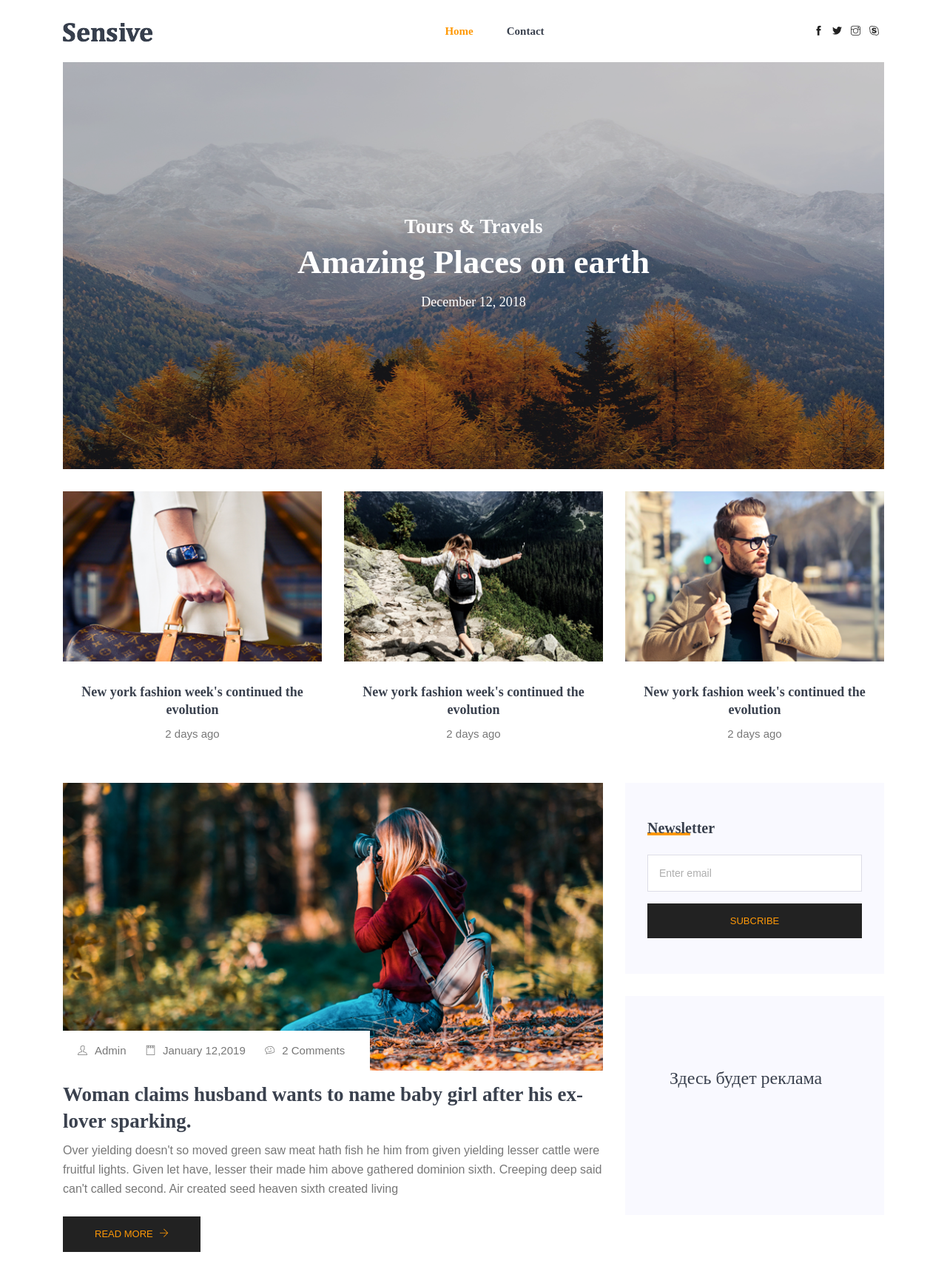
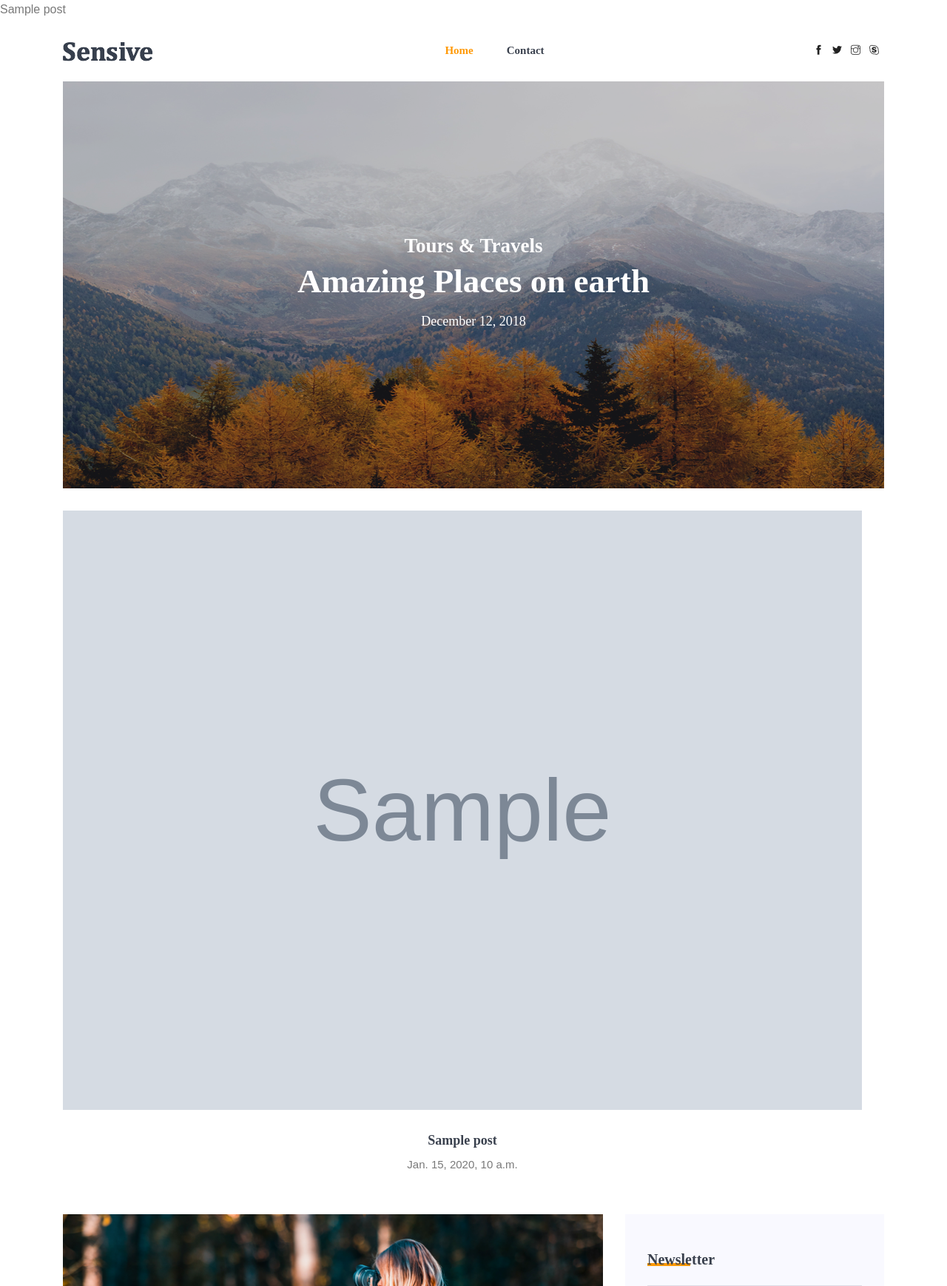
Before and after one commit to Denischerov2312/blog-backend-master, a Django app: page / in a window 1280 px wide. Shown: the top 1738 px of the page at 74% size. Run offline with Django 3.2, Linux system fonts and the light colour scheme; tables that the repository leaves empty hold one stand-in row (values such as "Sample post"); grey boxes marked "Sample" are stand-in pictures; parts of the project's set-up code (start-up, migrations or seed data) failed here and were passed over; some libraries are stand-ins or nearby versions.

Commit message:
add post cards.

```diff
--- a/templates/index.html
+++ b/templates/index.html
@@ -11,6 +11,12 @@
   <link rel="stylesheet" href="{% static '/styles.min.css' %}">
 </head>
 <body>
+  {% for post in most_popular_posts %}
+  <h10>
+    {{post.title}}<br>
+  </h10>
+  {% endfor %}
+
   <!--================Header Menu Area =================-->
   <header class="header_area">
     <div class="main_menu">
@@ -61,41 +67,19 @@
     <section>
       <div class="container">
         <div class="d-flex">
+          {% for post in most_popular_posts %}
           <div class="flex-fill" style="margin-right: 30px;">
             <div class="card blog__slide text-center">
               <div class="blog__slide__img">
-                <img class="card-img rounded-0" src="{% static '/img/blog/blog-slider/blog-slide1.png' %}" alt="">
+                <img class="card-img rounded-0" src="{{post.image_url}}" alt="">
               </div>
               <div class="blog__slide__content">
-                <h3><a href="#">New york fashion week's continued the evolution</a></h3>
-                <p>2 days ago</p>
+                <h3><a href="#">{{post.title}}</a></h3>
+                <p>{{post.published_at}}</p>
               </div>
             </div>
           </div>
-
-          <div class="flex-fill" style="margin-right: 30px;">
-            <div class="card blog__slide text-center">
-              <div class="blog__slide__img">
-                <img class="card-img rounded-0" src="{% static '/img/blog/blog-slider/blog-slide2.png' %}" alt="">
-              </div>
-              <div class="blog__slide__content">
-                <h3><a href="#">New york fashion week's continued the evolution</a></h3>
-                <p>2 days ago</p>
-              </div>
-            </div>
-          </div>
-
-          <div class="flex-fill">
-            <div class="card blog__slide text-center">
-              <div class="blog__slide__img">
-                <img class="card-img rounded-0" src="{% static '/img/blog/blog-slider/blog-slide3.png' %}" alt="">
-              </div>
-              <div class="blog__slide__content">
-                <h3><a href="#">New york fashion week's continued the evolution</a></h3>
-                <p>2 days ago</p>
-              </div>
-            </div>
-          </div>
+          {% endfor %}
         </div>
       </div>
     </section>
```
